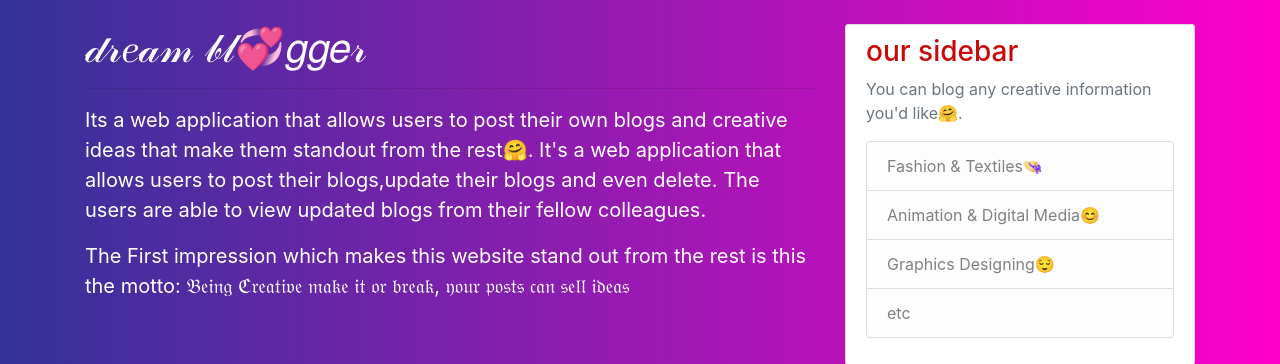
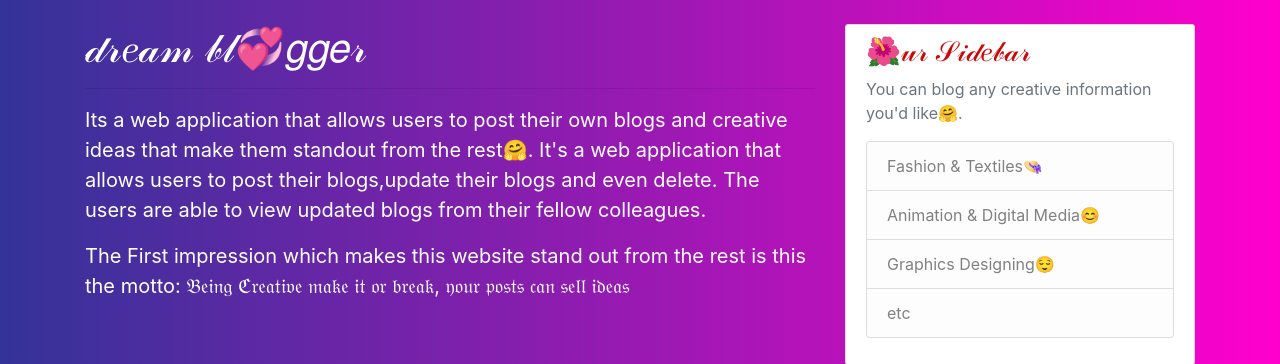
Before and after one commit to annk1995/blogger, a Python web app: template app/templates/about.html in a window 1280 px wide. Shown: the part 56-420 px from the top of the page. Run offline with Jinja, Linux system fonts and the light colour scheme; the template is opened without the code that fills it, so the values that code supplies are empty; some libraries are stand-ins or nearby versions.

Commit message:
added changes

```diff
--- a/app/templates/layout.html
+++ b/app/templates/layout.html
@@ -62,7 +62,7 @@
         </div>
         <div class="col-md-4">
           <div class="content-section">
-            <h3>our sidebar</h3>
+            <h3>🌺𝓊𝓇 𝒮𝒾𝒹𝑒𝒷𝒶𝓇 </h3>
             <p class='text-muted'>You can blog any creative information you'd like🤗.
               <ul class="list-group">
                 <li class="list-group-item list-group-item-light">Fashion & Textiles👒</li>
```
